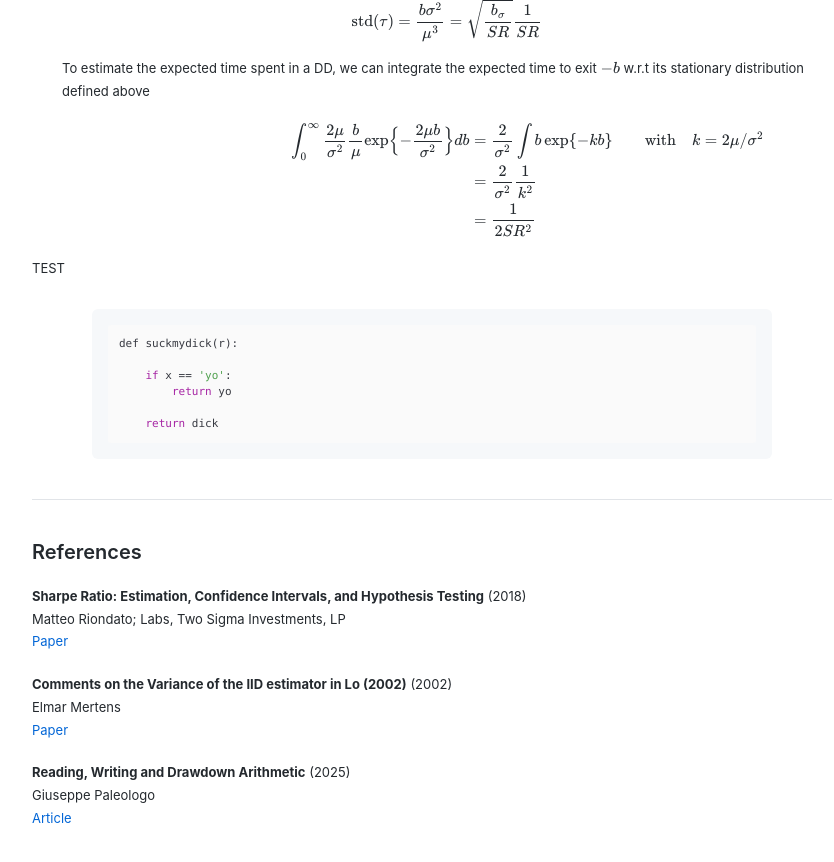
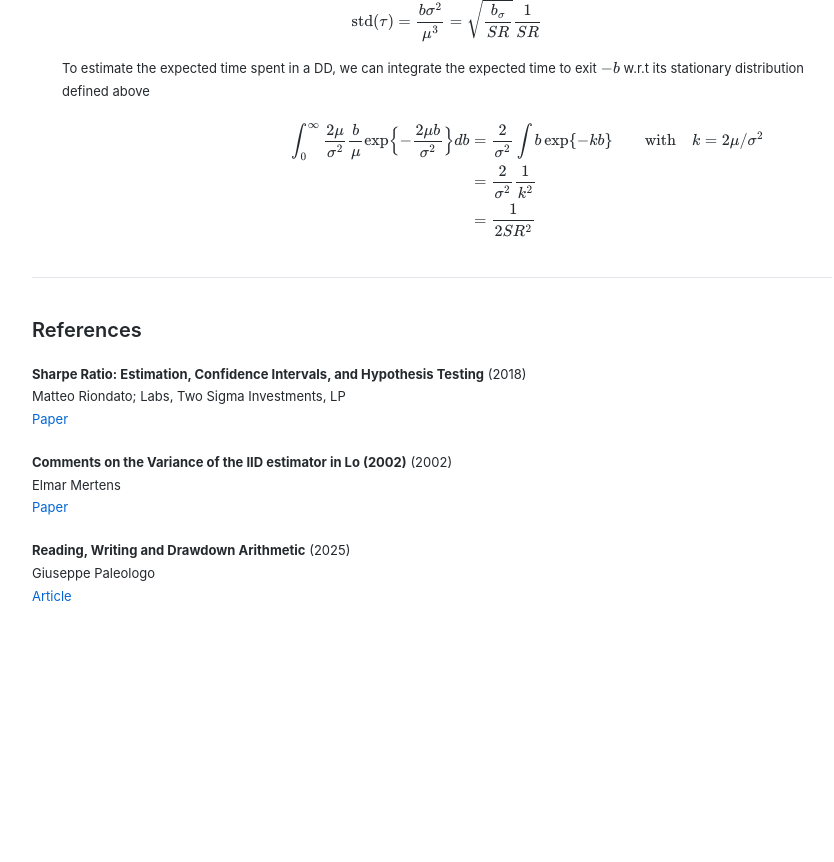
Before and after one commit to meyerlouis/meyerlouis.github.io, a Jekyll site: the page built from _posts/2000-01-03-Sharpe.md, in a window 1280 px wide and 900 px high, scrolled down 4749 px. Shown: the top 862 px of the window, without its empty margins (208-1042 px from the left). Built offline with Jekyll 4.4.1, drawn with Linux system fonts in a browser that asks for light colours; nearby versions of some CDN libraries; formulas are drawn with MathJax 3; after the commit the page ends 5436 px from its top, so only the background shows below that.

Commit message:
my god I should check more

````diff
--- a/_posts/2000-01-03-Sharpe.md
+++ b/_posts/2000-01-03-Sharpe.md
@@ -247,19 +247,6 @@ Define the Sharpe $SR_T = \frac{\sqrt{T} \mu}{\sigma}$ and $\sigma_T = \sigma \s
     $$
 
 
-
-TEST
-
-```python
-def suckmydick(r):
-
-    if x == 'yo':
-        return yo
-
-    return dick
-```
-
-
 ---
 ## References
 **Sharpe Ratio: Estimation, Confidence Intervals, and Hypothesis Testing** (2018)\
````
